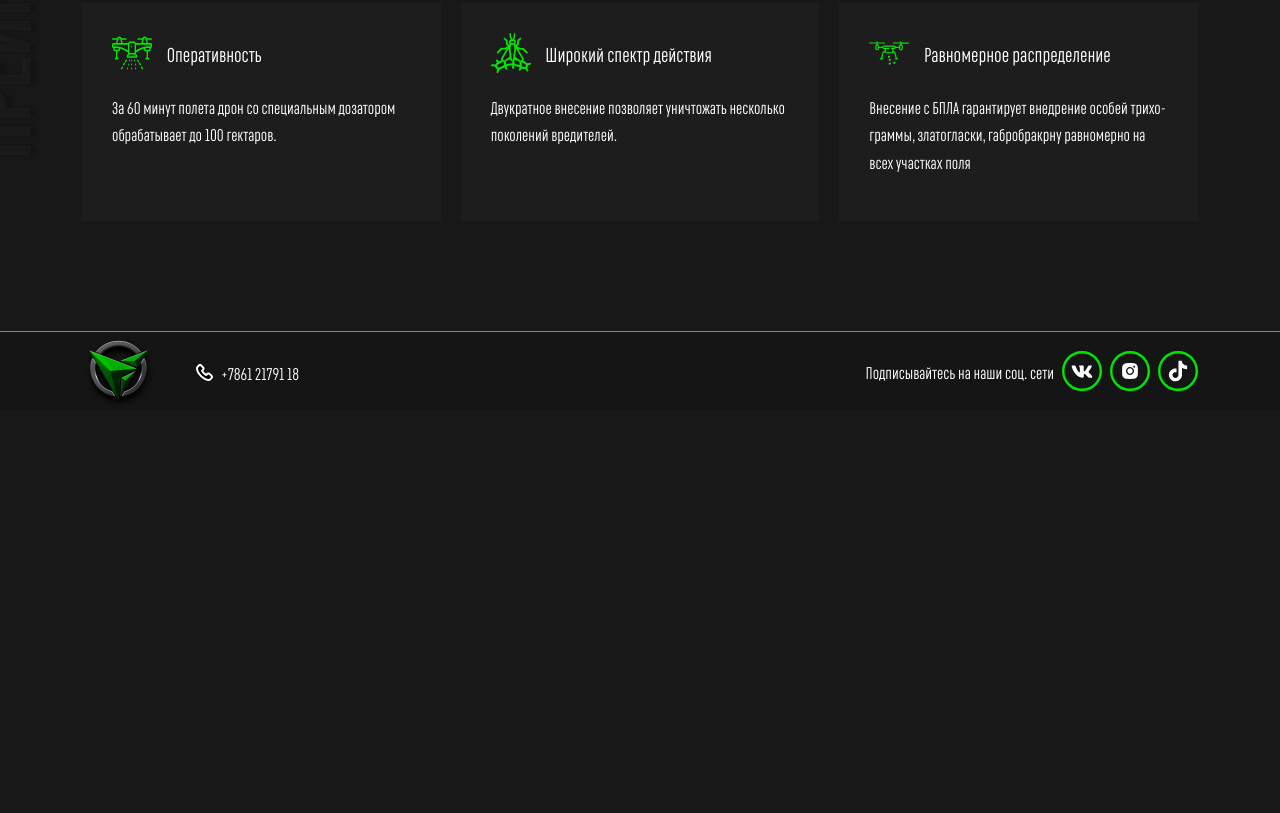
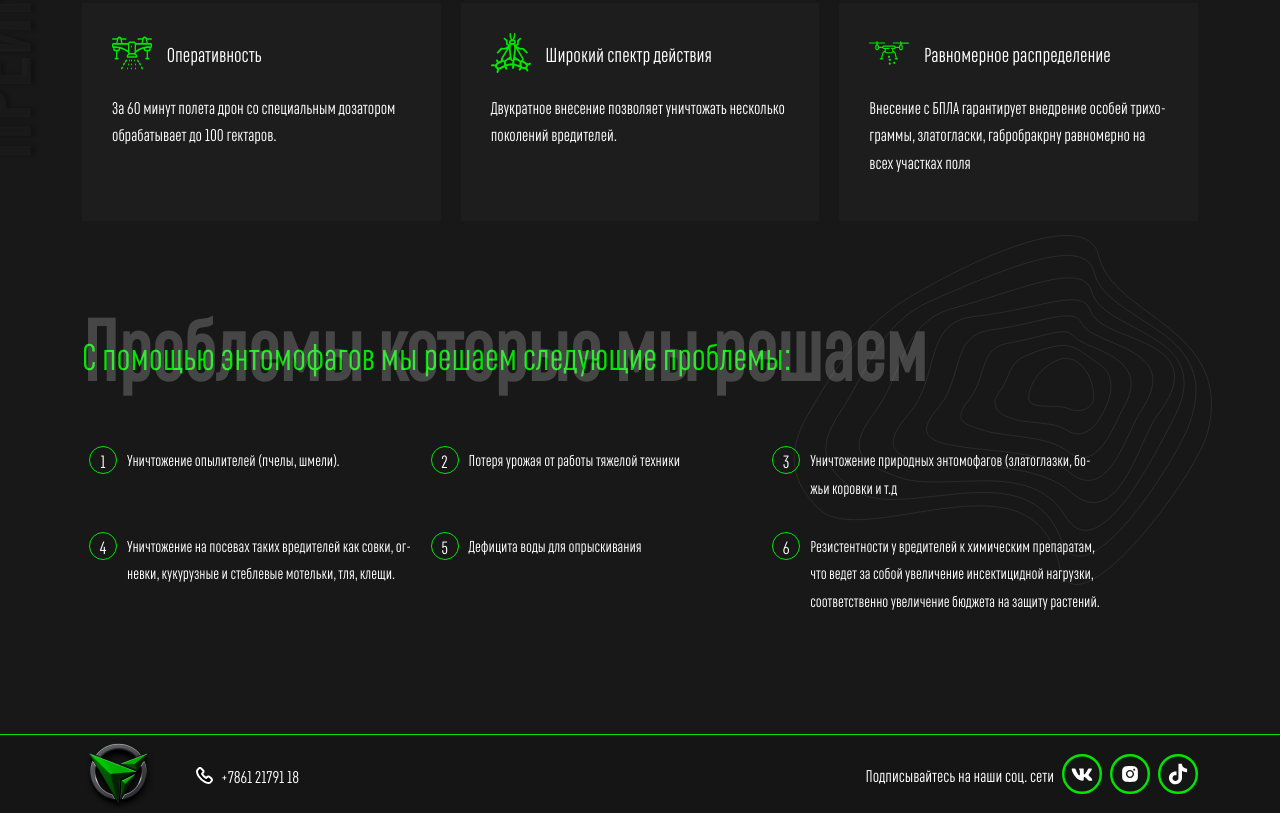
Before and after one commit to IktaNikuba/agroscout, a website built with Vite: page src/pages/ethnomophages.html in a window 1280 px wide. Shown: the part 1675-2488 px from the top of the page. Before the commit the page ends 2085 px from the top, so only its background shows below. Built offline with nearby package versions, Linux system fonts and the light colour scheme.

Commit message:
Добавлена секция solved-problems.

```diff
--- a/src/pages/ethnomophages.html
+++ b/src/pages/ethnomophages.html
@@ -85,7 +85,7 @@
                       </a>
                     </li>
                     <li class="navbar__list-item">
-                      <a class="navbar__link" href="#">
+                      <a class="navbar__link" href="#" style="color:#02E502">
                         <svg class="navbar__link-icon">
                           <use class="svg" xlink:href="../img/svg/sprite.svg#insects-circle"></use>
                         </svg>
@@ -399,6 +399,35 @@
         </div>
       </section>
 
+      <section class="solved-problems">
+        <div class="container position-relative">
+          <div class="row">
+            <div class="col-12">
+              <div class="headline">
+                <h2>С помощью энтомофагов мы решаем следующие проблемы:</h2>
+                <span class="h2-podscription">Проблемы которые мы решаем</span>
+              </div>
+            </div>
+          </div>
+          <div class="row">
+            <div class="col-sm-12 col-md-11">
+              <ol class="solved-problems__list">
+                <li class="solved-problems__list-item">Уничтожение опылителей (пчелы, шмели).</li>
+                <li class="solved-problems__list-item">Потеря урожая от работы тяжелой техники</li>
+                <li class="solved-problems__list-item">Уничтожение природных энтомофагов (златоглазки, божьи коровки и т.д</li>
+                <li class="solved-problems__list-item">Уничтожение на посевах таких вредителей как совки, огневки, кукурузные и стеблевые мотельки, тля, клещи. </li>
+                <li class="solved-problems__list-item">Дефицита воды для опрыскивания</li>
+                <li class="solved-problems__list-item">Резистентности у вредителей к химическим препаратам, что ведет за собой увеличение инсектицидной нагрузки, соответственно увеличение бюджета на защиту растений.</li>
+              </ol>
+            </div>
+          </div>
+          <div class="background-element background-element--relief background-element--solved-problems">
+            <svg class="background-element__svg">
+              <use xlink:href="../img/svg/sprite.svg#bg-relief"></use>
+            </svg>
+          </div>
+        </div>
+      </section>
     </main>
 
     <footer class="page__footer">
--- a/src/scss/_common.scss
+++ b/src/scss/_common.scss
@@ -228,6 +228,11 @@ a {
       height: 539px;
     }
   }
+
+  &--solved-problems {
+    right: -10%;
+    bottom: -30%;
+  }
 }
 
 /* Боковые элементы */
--- /dev/null
+++ b/src/scss/section/section-solved-problems.scss
@@ -0,0 +1,50 @@
+.solved-problems {
+  @include padding-top-adaptive($section-padding--mobile, $section-padding--tablet, $section-padding);
+  overflow: hidden;
+}
+
+.solved-problems__list {
+  list-style-type: none;
+  counter-reset: num;
+  margin: 0 0 0 45px;
+  padding: 15px 0 0 0;
+  font-size: 16px;
+  display: flex;
+  flex-direction: row;
+  flex-wrap: wrap;
+  justify-content: space-between;
+
+  @media #{$min-md} {
+    padding: 50px 0 0 0;
+  }
+}
+
+.solved-problems__list-item {
+  position: relative;
+  margin: 0 0 0 0;
+  padding: 20px 0 10px 0;
+  width: 100%;
+
+  @media #{$min-md} {
+    width: calc(90% / 2);
+  }
+
+  @media #{$min-xl} {
+    width: calc(90% / 3);
+  }
+
+  &:before {
+    content: counter(num);
+    counter-increment: num;
+    display: inline-block;
+    position: absolute;
+    left: -38px;
+    width: 28px;
+    height: 28px;
+    color: $color-secondary;
+    text-align: center;
+    font-size: 18px;
+    border-radius: 50%;
+    border: 1px solid $color-accent--bright;
+  }
+}
--- a/src/scss/styles.scss
+++ b/src/scss/styles.scss
@@ -27,6 +27,7 @@
 @import "section/section-presence-regions";
 @import "section/section-partners";
 @import "section/section-news";
+@import "section/section-solved-problems";
 
 /* Модалки */
 @import "blocks/minicart";
```
Also changed, not shown: src/index.html (+1 -1 lines).
